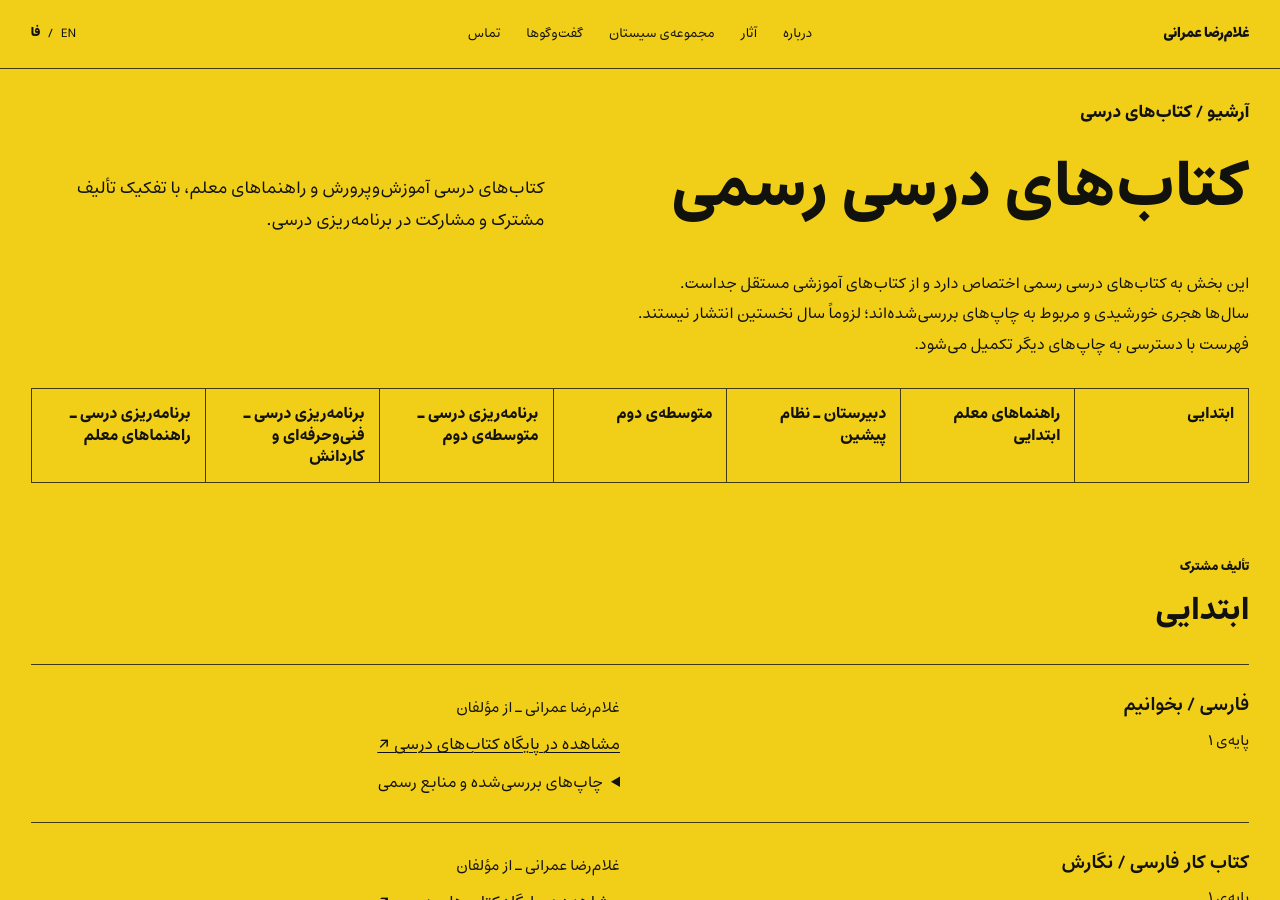
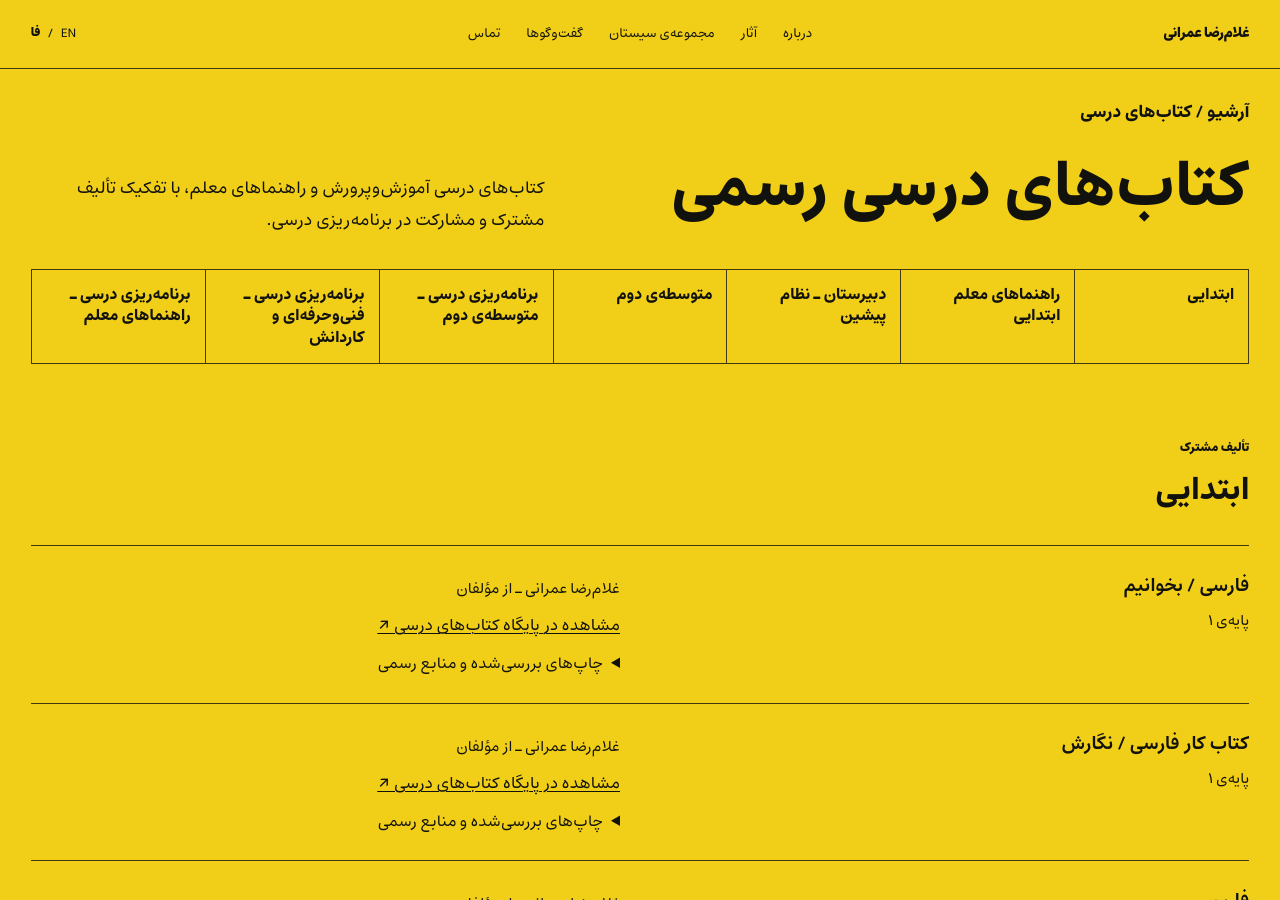
Before and after one commit to Sepante/rezaemrani, a Jekyll site: the page built from fa/textbooks/index.html, in a window 1280 px wide and 900 px high. Built offline with Jekyll 4.4.1, drawn with Linux system fonts in a browser that asks for light colours.

Commit message:
Remove editorial process notes from textbook pages

```diff
--- a/en/textbooks/index.html
+++ b/en/textbooks/index.html
@@ -10,7 +10,6 @@ machine_translation: true
   <div class="shell archive-shell">
     <p class="section-label">Archive / School textbooks</p>
     <div class="archive-page-heading"><h1>Official school textbooks</h1><p>Official school textbooks and teacher guides, distinguishing coauthorship from curriculum-planning contributions.</p></div>
-    <p class="textbook-intro">This section covers the official school curriculum, separately from independent educational books. Dates are Solar Hijri (SH) years of the editions examined, not necessarily first publication. Further editions will be added as they become available.</p>
     <nav class="archive-overview-links" aria-label="Textbook sections">
     {% for category in site.data.textbooks.categories %}<a href="#{{ category.id }}">{{ category.title_en }}</a>{% endfor %}
     </nav>
--- a/fa/textbooks/index.html
+++ b/fa/textbooks/index.html
@@ -10,7 +10,6 @@ translation_url: /en/textbooks/
   <div class="shell archive-shell">
     <p class="section-label">آرشیو / کتاب‌های درسی</p>
     <div class="archive-page-heading"><h1>کتاب‌های درسی رسمی</h1><p>کتاب‌های درسی آموزش‌وپرورش و راهنماهای معلم، با تفکیک تألیف مشترک و مشارکت در برنامه‌ریزی درسی.</p></div>
-    <p class="textbook-intro">این بخش به کتاب‌های درسی رسمی اختصاص دارد و از کتاب‌های آموزشی مستقل جداست. سال‌ها هجری خورشیدی و مربوط به چاپ‌های بررسی‌شده‌اند؛ لزوماً سال نخستین انتشار نیستند. فهرست با دسترسی به چاپ‌های دیگر تکمیل می‌شود.</p>
     <nav class="archive-overview-links" aria-label="بخش‌های کتاب‌های درسی">
     {% for category in site.data.textbooks.categories %}<a href="#{{ category.id }}">{{ category.title_fa }}</a>{% endfor %}
     </nav>
```
